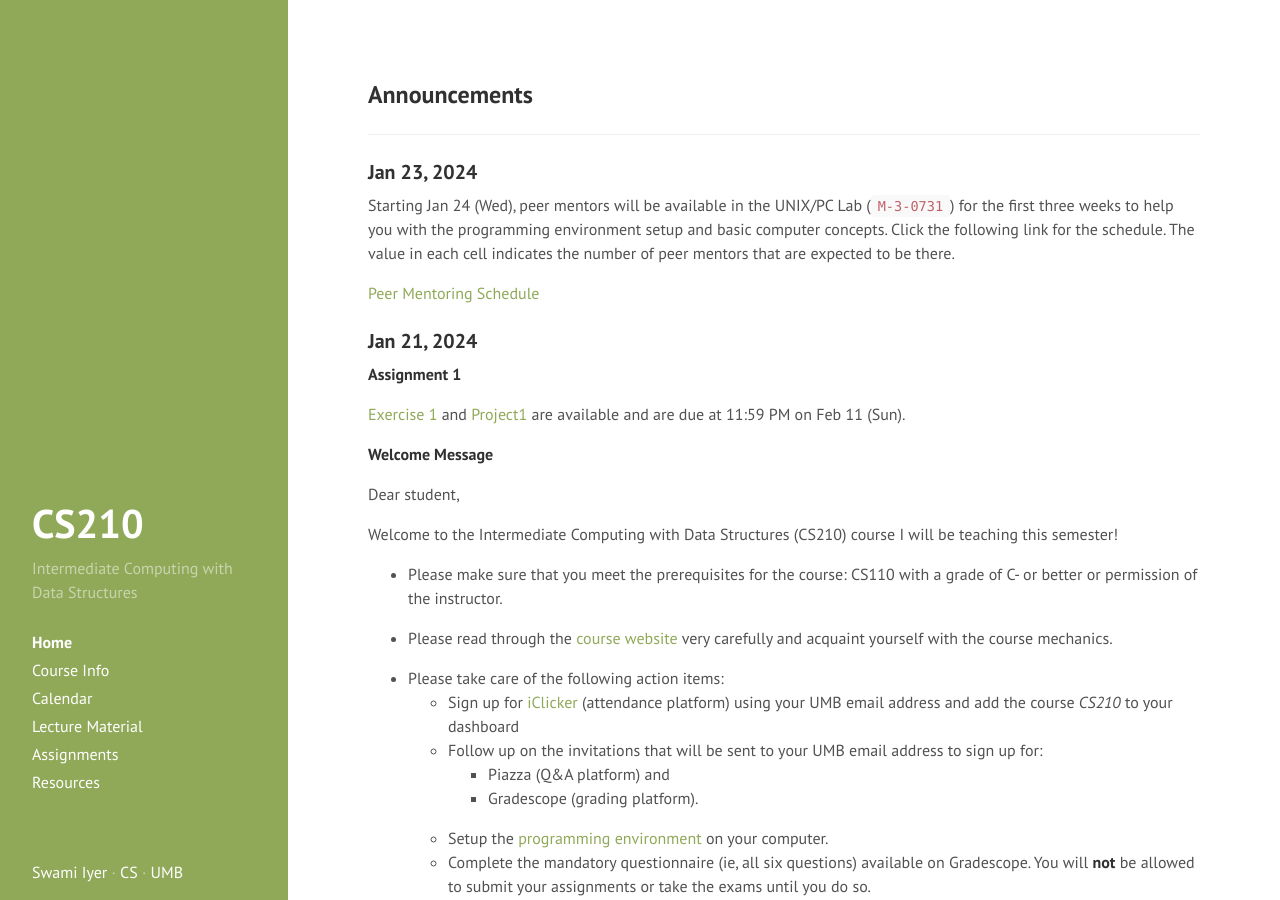
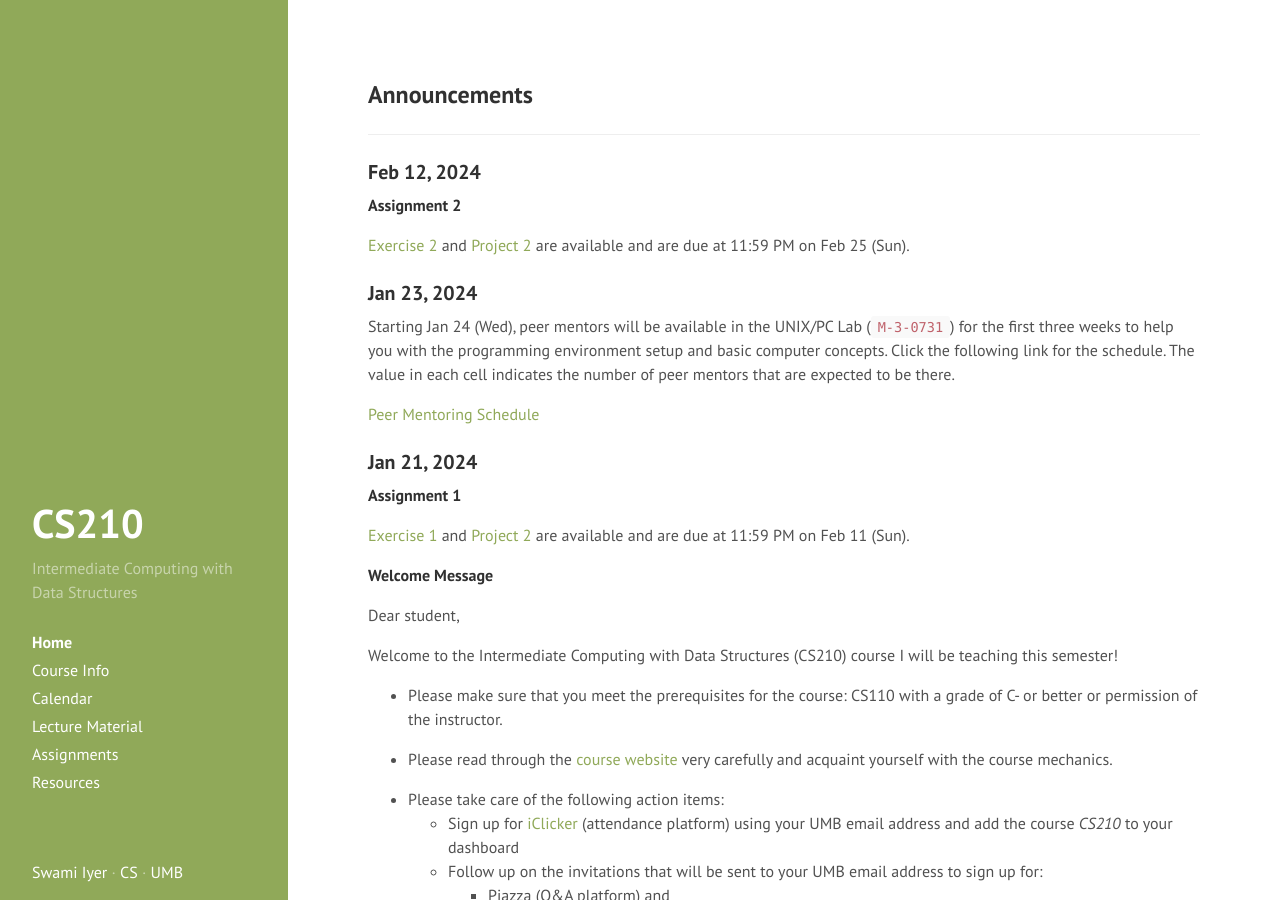
Before and after one commit to swamiiyer/swamiiyer.github.io, a Jekyll site: the page built from _pages/cs210/index.md, in a window 1280 px wide and 900 px high. Built offline with Jekyll 4.4.1, drawn with Linux system fonts in a browser that asks for light colours.

Commit message:
Assignment 2 released

```diff
--- a/_pages/cs210/index.md
+++ b/_pages/cs210/index.md
@@ -4,6 +4,12 @@ layout: cs210_page
 title: Home
 order: 1
 ---
+
+### Feb 12, 2024
+
+**Assignment 2**
+
+ [Exercise 2](assignments.html) and [Project 2](assignments.html) are available and are due at 11:59 PM on Feb 25 (Sun).
 
 ### Jan 23, 2024
 
@@ -15,7 +21,7 @@ Starting Jan 24 (Wed), peer mentors will be available in the UNIX/PC Lab (`M-3-0
 
 **Assignment 1**
 
- [Exercise 1](assignments.html) and [Project1](assignments.html) are available and are due at 11:59 PM on Feb 11 (Sun).
+ [Exercise 1](assignments.html) and [Project 2](assignments.html) are available and are due at 11:59 PM on Feb 11 (Sun).
 
 **Welcome Message**
 
```
Also changed, not shown: _pages/cs110/index.md (+7 -1 lines), _pages/cs451/index.md (+7 -1 lines).
